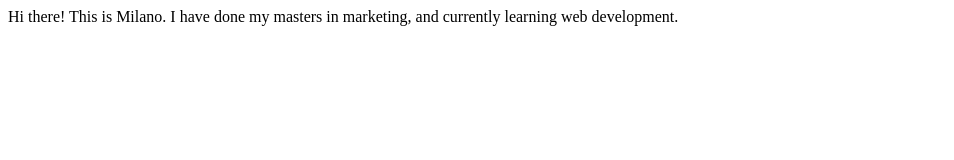
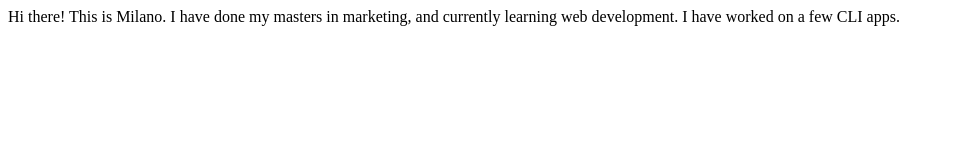
Before and after one commit to This-is-Milano/Demo-Website---NeoGCamp, a plain HTML site: page index.html in a window 1280 px wide. Shown: the whole page, without its empty margins (0-954 px from the left). Drawn offline with Linux system fonts and the light colour scheme.

Commit message:
update project details

```diff
--- a/index.html
+++ b/index.html
@@ -12,6 +12,8 @@
     Hi there! This is Milano.
 
     I have done my masters in marketing, and currently learning web development.
+
+    I have worked on a few CLI apps.
 </body>
 
 </html>
```
